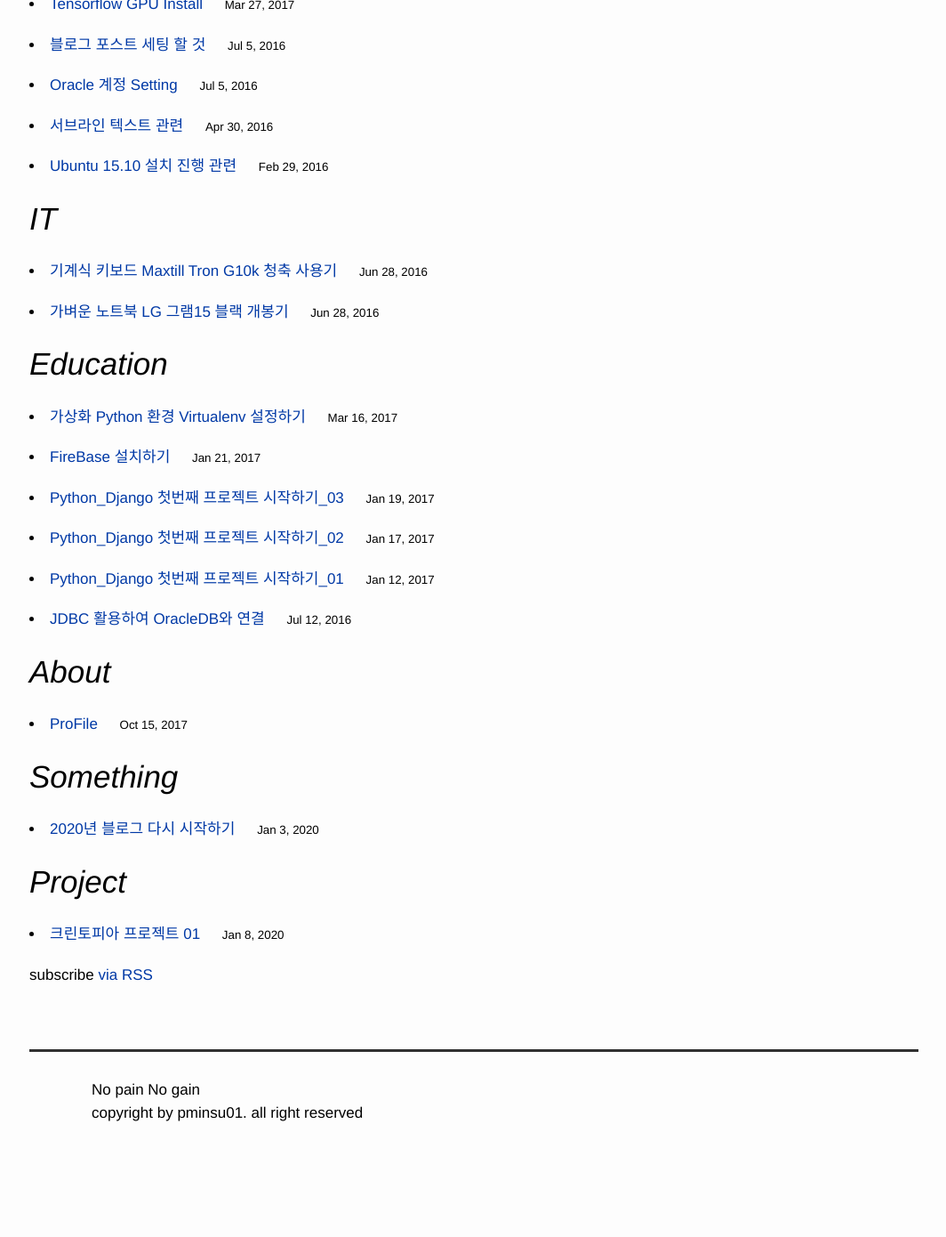
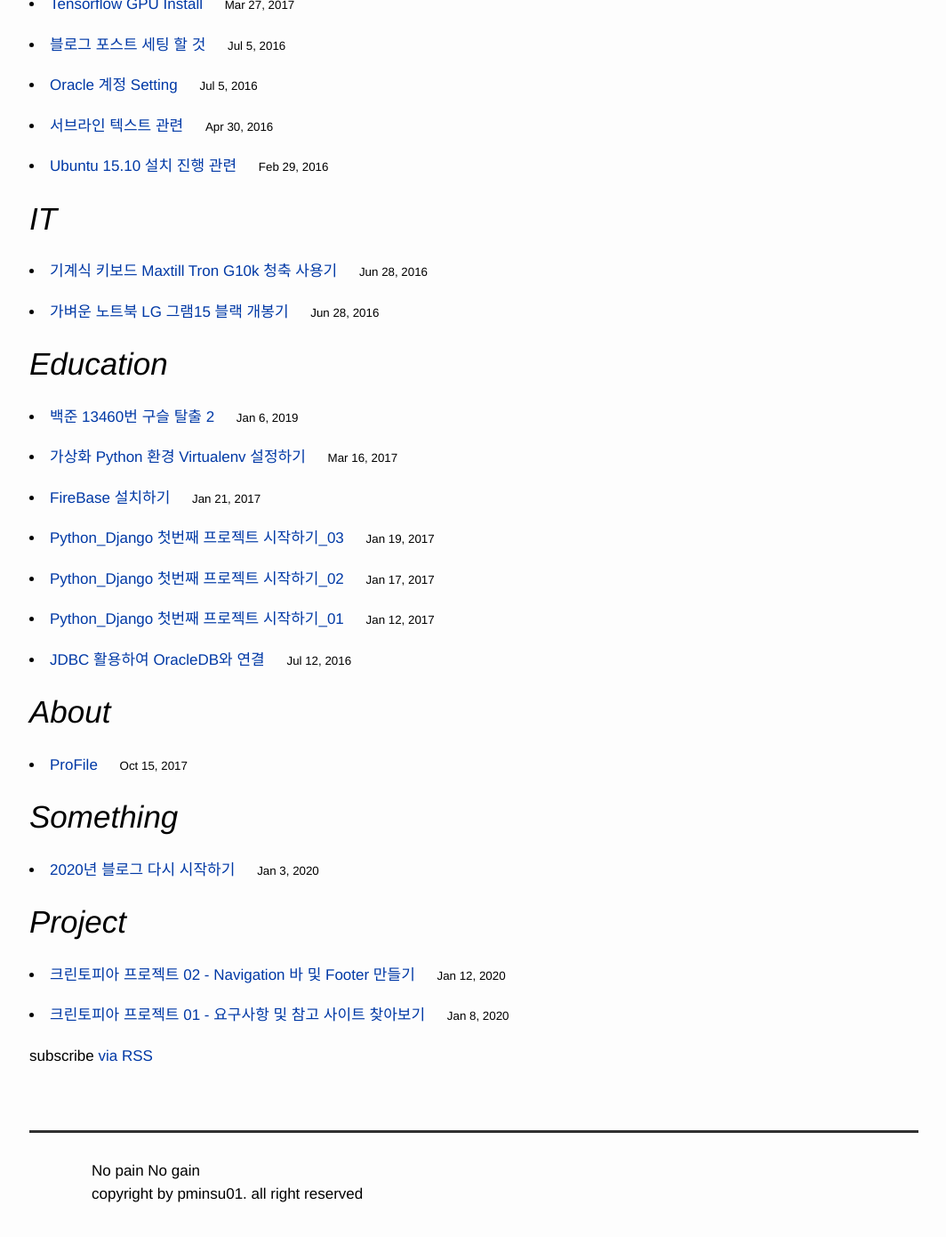
Before and after one commit to pminsu01/pminsu01.github.io, a Jekyll site: the page built from index.html, in a window 1280 px wide and 1400 px high, scrolled down 536 px. Shown: the top 1390 px of the window at 89% size, without its empty margins (107-1171 px from the left). Built offline with Jekyll 4.4.1, drawn with Linux system fonts in a browser that asks for light colours; the list of posts is cut into pages by our own code; before the commit the page ends 1845 px from its top, so only the background shows below that; some of the changed lines change nothing that is shown.

Commit message:
크린토피아 프로젝트 02 추가

````diff
--- a/_posts/Education/2019-01-06-acmicpc13460.md
+++ b/_posts/Education/2019-01-06-acmicpc13460.md
@@ -0,0 +1,39 @@
+---
+
+title : 백준 13460번 구슬 탈출 2
+layout : post
+category: Education
+---
+
+## 문제
+
+스타트링크에서 판매하는 어린이용 장난감 중에서 가장 인기가 많은 제품은 구슬 탈출이다. 구슬 탈출은 직사각형 보드에 빨간 구슬과 파란 구슬을 하나씩 넣은 다음, 빨간 구슬을 구멍을 통해 빼내는 게임이다.
+
+보드의 세로 크기는 N, 가로 크기는 M이고, 편의상 1×1크기의 칸으로 나누어져 있다. 가장 바깥 행과 열은 모두 막혀져 있고, 보드에는 구멍이 하나 있다. 빨간 구슬과 파란 구슬의 크기는 보드에서 1×1크기의 칸을 가득 채우는
+사이즈이고, 각각 하나씩 들어가 있다. 게임의 목표는 빨간 구슬을 구멍을 통해서 빼내는 것이다. 이때, 파란 구슬이 구멍에 들어가면 안 된다.
+
+이때, 구슬을 손으로 건드릴 수는 없고, 중력을 이용해서 이리 저리 굴려야 한다. 왼쪽으로 기울이기, 오른쪽으로 기울이기, 위쪽으로 기울이기, 아래쪽으로 기울이기와 같은 네 가지 동작이 가능하다.
+
+각각의 동작에서 공은 동시에 움직인다. 빨간 구슬이 구멍에 빠지면 성공이지만, 파란 구슬이 구멍에 빠지면 실패이다. 빨간 구슬과 파란 구슬이 동시에 구멍에 빠져도 실패이다. 빨간 구슬과 파란 구슬은 동시에 같은 칸에 있을  수 없다. 또, 빨간 구슬과 파란 구슬의 크기는 한 칸을 모두 차지한다. 기울이는 동작을 그만하는 것은 더 이상 구슬이 움직이지 않을 때 까지이다.
+
+보드의 상태가 주어졌을 때, 최소 몇 번 만에 빨간 구슬을 구멍을 통해 빼낼 수 있는지 구하는 프로그램을 작성하시오.
+
+
+## 입력
+
+첫 번째 줄에는 보드의 세로, 가로 크기를 의미하는 두 정수 N, M (3 ≤ N, M ≤ 10)이 주어진다. 다음 N개의 줄에 보드의 모양을 나타내는 길이 M의 문자열이 주어진다. 이 문자열은 '.', '#', 'O', 'R', 'B' 로 이루어져 있다. <br/> '.'은 빈 칸을 의미하고, '#'은 공이 이동할 수 없는 장애물 또는 벽을 의미하며, 'O'는 구멍의 위치를 의미한다. 'R'은 빨간 구슬의 위치, 'B'는 파란 구슬의 위치이다. <br/>
+
+입력되는 모든 보드의 가장자리에는 모두 '#'이 있다. 구멍의 개수는 한 개 이며, 빨간 구슬과 파란 구슬은 항상 1개가 주어진다. <br/>
+
+## 출력
+
+최소 몇 번 만에 빨간 구슬을 구멍을 통해 빼낼 수 있는지 출력한다. 만약, 10번 이하로 움직여서 빨간 구슬을 구멍을 통해 빼낼 수 없으면 -1을 출력한다. <br/>
+
+
+### 풀이
+
+1. 중력을 이용해서 이리 저리 굴려야 한다. 왼쪽으로 기울이기, 오른쪽으로 기울이기, 위쪽으로 기울이기, 아래쪽으로 기울이기와 같은 네 가지 동작이 가능하다. -> '.'이 아니라면 계속 진행해야 한다.
+2. 겹치면 되지 않는다.
+3. 10번 이상이면 -1 출력 (실패)
+4. 최소 경우의 수를 구하는 문제이므로 -> BFS (queue) 완전 탐색 알고리즘
+4.
--- a/_posts/Project/2020-01-08-CleantopiaPJ_01.md
+++ b/_posts/Project/2020-01-08-CleantopiaPJ_01.md
@@ -1,10 +1,8 @@
 ---
-title : 크린토피아 프로젝트 01
+title : 크린토피아 프로젝트 01 - 요구사항 및 참고 사이트 찾아보기
 layout: post
 category: Project
 ---
-
-###### **크린토피아 프로젝트 첫번째**
 
 2020년 프로젝트 중 하나이다.
 어머니가 하시는 크린토피아 홍보 홈페이지 만들기.
@@ -16,22 +14,25 @@ category: Project
 일단 내가 생각하는 홈페이지에 들어가야 할 것은
 
 ***
-
+<br/>
 1. 어떠한 세탁 서비스가 있는가
 2. 찾아오는 길 또는 전화번호 (Naver or Daum or Google 지도 API를 활용하여 이를 보여줄 것이다.)
 3. 이벤트 (수요일에 진행하는 크리닝 데이 또는 성수기 할인 이벤트 안내)
 4. 첫 페이지에 슬라이드를 활용하여 크린토피아 행신무원마을점만의 홍보 배너 보여주기
 5. 카카오 프렌즈를 이용하여 문의사항 접수하도록 하기
 6. 크린토피아 공지사항 올리기.
+<br/>
 
 ***
 
+<br/>
 사실 5번과 6번은 추가로 생각하는 사항이며 1,2,3,4번을 우선으로 완성하는 것을 목표로 한다.
 웹 개발은 처음하는 것이라서 다양한 홈페이지의 로직과 CSS(디자인)을 참고해 가면서 제작할 것이다.
 
 주요 참고 홈페이지는
 
-[크린토피아](https://www.cleantopia.com/kr/main.do#)
+[크린토피아](https://www.cleantopia.com/kr/main.do#) ||
 [롯데리조트](https://www.lotteresort.com/main/ko/index)
+이다.
 
 이다. 앞으로 하나하나 제작해가면서 블로그에도 글을 남길 것이다.
--- /dev/null
+++ b/_posts/Project/2020-01-12-CleantopiaPJ_02.md
@@ -0,0 +1,78 @@
+---
+title : 크린토피아 프로젝트 02 - Navigation 바 및 Footer 만들기
+layout: post
+category: Project
+---
+
+언제 끝날지 모르는 홈페이지 제작기 두번째이다.
+문득 코드 이것저것 작업하다가 (아직 개발이라고 하기에도 뭐하기 때문에..)
+
+음.. 사용자들 아니 고객들이 검색하는 곳은 모바일 일 것이고 그렇다면 모바일에도 반응하는 반응형 웹으로 제작해야 하지 않을까 라는 생각이 들게 되었다.
+그래서 예전부터 반응형 웹을 지원하는 [BootStrap](http://bootstrapk.com/)을 한번 써보기로 했다.
+첫번째 블로그 글 처럼 참고하는 크린토피아 페이지나 롯데리조트 홈페이지 그리고 모든 홈페이지를 보면 네비게이션 바가 만들어져 있다.
+
+![]({{site.url}}/images/CleanTopiaPJ/navigationBar.JPG)
+
+처럼 되어 있다.
+
+그렇기 때문에 부트스트랩에 있는 Navigation 바를 만들기 위해 예제 코드를 참고하였다.
+
+[BootStrap 네비게이션 바 예제](http://bootstrapk.com/examples/navbar-static-top/)
+![]({{site.url}}/images/cleantopia/BootStrapNavigationBar.JPG)
+
+```
+<nav class="navbar navbar-default navbar-static-top">
+      <div class="container">
+        <div class="navbar-header">
+          <button type="button" class="navbar-toggle collapsed" data-toggle="collapse" data-target="#navbar" aria-expanded="false" aria-controls="navbar">
+            <span class="sr-only">Toggle navigation</span>
+            <span class="icon-bar"></span>
+            <span class="icon-bar"></span>
+            <span class="icon-bar"></span>
+          </button>
+          <a class="navbar-brand" href="#">Project name</a>
+        </div>
+        <div id="navbar" class="navbar-collapse collapse">
+          <ul class="nav navbar-nav">
+            <li class="active"><a href="#">Home</a></li>
+            <li><a href="#about">About</a></li>
+            <li><a href="#contact">Contact</a></li>
+            <li class="dropdown">
+              <a href="#" class="dropdown-toggle" data-toggle="dropdown" role="button" aria-expanded="false">Dropdown <span class="caret"></span></a>
+              <ul class="dropdown-menu" role="menu">
+                <li><a href="#">Action</a></li>
+                <li><a href="#">Another action</a></li>
+                <li><a href="#">Something else here</a></li>
+                <li class="divider"></li>
+                <li class="dropdown-header">Nav header</li>
+                <li><a href="#">Separated link</a></li>
+                <li><a href="#">One more separated link</a></li>
+              </ul>
+            </li>
+          </ul>
+          <ul class="nav navbar-nav navbar-right"><li><a href="../navbar/">Default</a></li><li class="active"><a href="./">Static top <span class="sr-only">(current)</span></a></li><li><a href="../navbar-fixed-top/">Fixed top</a></li></ul>
+        </div><!--/.nav-collapse -->
+      </div>
+    </nav>
+```
+
+해당 코드를 복붙하기 보다 직접 타이핑해보며 Class, ID 그리고 그에 따르는 CSS 파일까지 모두 공부해가며 작성하였다.<br/>
+<span style="color:red"> *하지만* </span> <br/> 자꾸 버튼이 만들어져서 버튼을 누르게 되면 네비게이션 메뉴(Home about Contact, Dropdown)  이 나오게 되고 누르지 않으면 표시가 되지 않았다.
+이것으로 한 2시간 정도 머리 싸맸는데.. <br/> 답은 허무하게 저 코드는 BootStrap3을 기준으로 작성된 것이라 ID, Class가 모두 다르다고 검색해보니 [명월 일지](https://nowonbun.tistory.com/532) 블로그 글에 나와있었다.
+그래서 저 블로그 코드를 참고하여 네비게이션 바를 표시할 수 있었다.
+![]({{site.url}}/images/CleanTopiaPJ/CleanTestNavigationBar.JPG)
+
+---
+<br/>
+그리고 두번째 Footer 만들기 <br/>
+홈페이지 밑에 보면 보통 사업자에 대한 내용과 간단한 CopyRights 관련 글이 있는 것을 볼 수 있다.
+마치 ![]({{site.url}}/images/CleanTopiaPJ/KaKaoFooter.JPG)   <br/>
+이것 처럼..
+그래서 이것도 BootStrap에 있는 예시를 가져와서 작성하였다.  <br/>
+![]({{site.url}}/images/CleanTopiaPJ/CleanTestFooter.JPG)
+
+이렇게 위에 NavigationBar.JSP와 Footer.JSP를 만들어 각 페이지마다 Include 시킬 수 있도록 하였다.
+다음 시간에는 네비게이션바를 조금 정리하고 (복사 붙여넣기 했으니 이제 나만의 것으로 수정할 차례..)    Home 화면에 Swipe를 할 수 있겠끔 할 것이다.
+
+예를 들어
+![]({{site.url}}/images/CleanTopiaPJ/BootStrapSwipe.JPG)<br/>   이런식으로 진행 할 예정이다.
````
Also changed, not shown: images/CleanTopiaPJ/BootStrapNavigationBar.JPG (added), images/CleanTopiaPJ/BootStrapSwipe.JPG (added), images/CleanTopiaPJ/CleanTestFooter.JPG (added), images/CleanTopiaPJ/CleanTestNavigationBar.JPG (added), images/CleanTopiaPJ/KaKaoFooter.JPG (added), images/CleanTopiaPJ/navigationBar.JPG (added).
